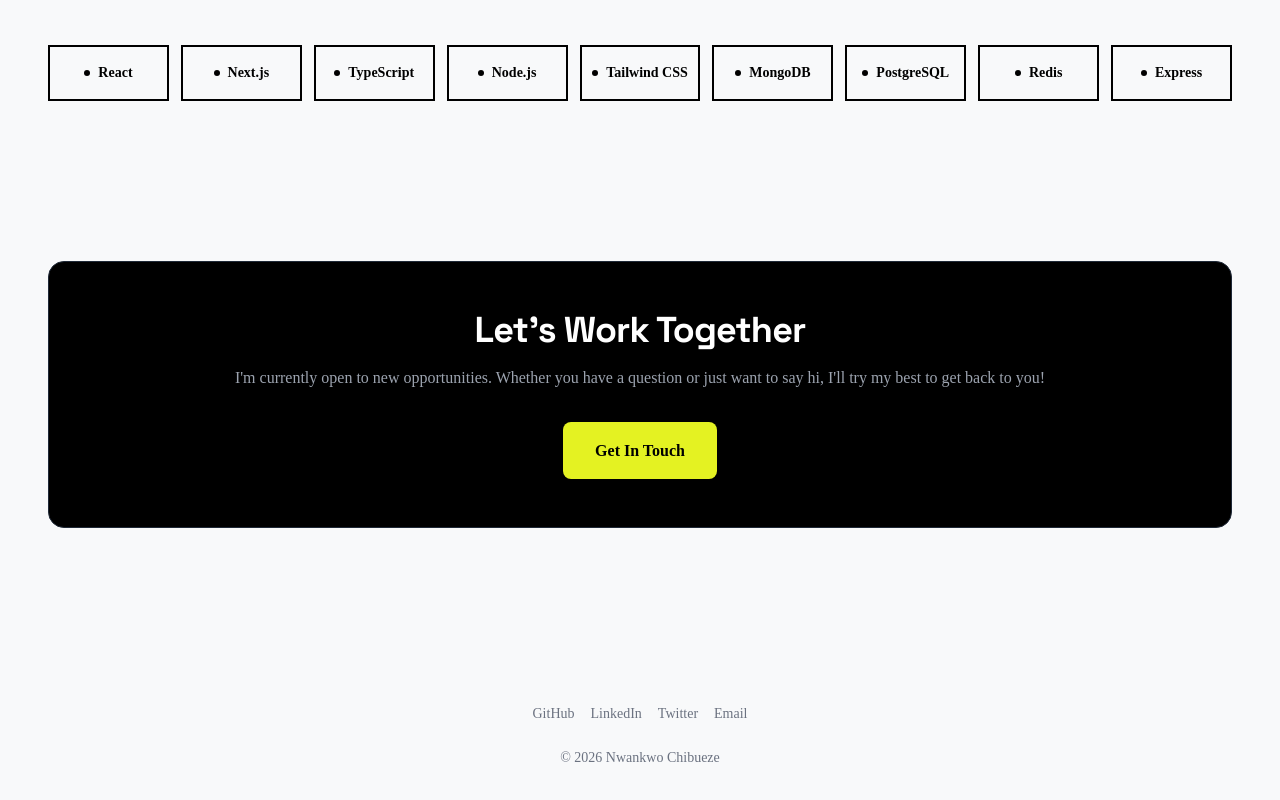
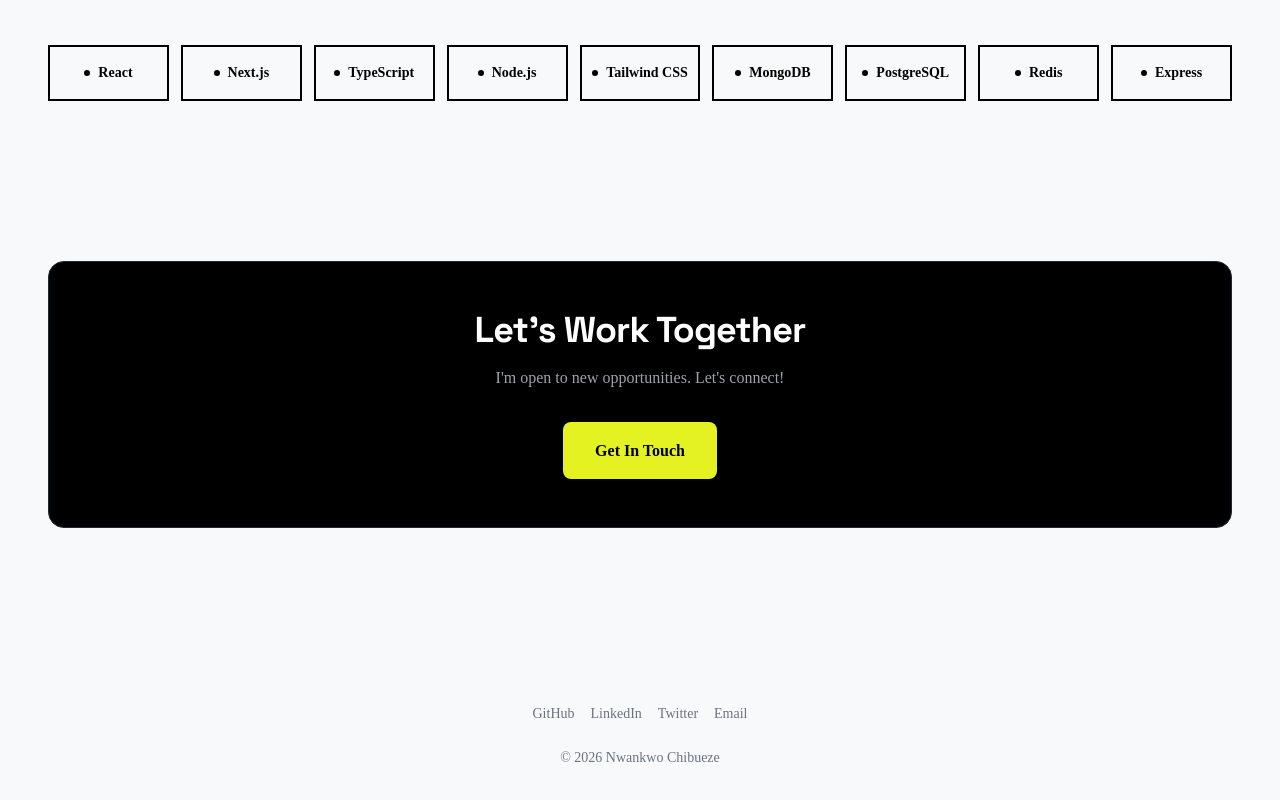
Before and after one commit to nwankwochibueze/portfolio, a Next.js app: page / in a window 1280 px wide. Shown: the part 1673-2473 px from the top of the page. Built offline with nearby package versions, Linux system fonts and the light colour scheme.

Commit message:
fix: get in touch message with a refine message

```diff
--- a/app/page.tsx
+++ b/app/page.tsx
@@ -8,7 +8,7 @@
 
       <section id="projects" className="py-12 md:py-20">
         <div className="flex flex-col sm:flex-row sm:items-center sm:justify-between gap-4 mb-8 md:mb-10">
-          <h2 className="text-2xl md:text-3xl lg:text-4xl font-bold">
+          <h2 className="text-2xl md:text-3xl lg:text-4xl font-bold font-heading">
             Featured Projects
           </h2>
           <a
@@ -24,7 +24,7 @@
       </section>
 
       <section id="skills" className="py-12 md:py-20">
-        <h2 className="text-2xl md:text-3xl lg:text-4xl font-bold mb-10">
+        <h2 className="text-2xl md:text-3xl lg:text-4xl font-bold font-heading mb-10">
           Tech Stack
         </h2>
         <div className="flex flex-col gap-4">
@@ -44,14 +44,15 @@
 
       <section id="contact" className="py-12 md:py-20">
         <div className="bg-black border border-gray-800 rounded-xl md:rounded-2xl p-6 md:p-8 lg:p-12 text-center">
-          <h2 className="text-2xl md:text-3xl lg:text-4xl font-bold mb-4 text-white">
+          <h2 className="text-2xl md:text-3xl lg:text-4xl font-bold font-heading mb-4 text-white">
             Let&apos;s Work Together
           </h2>
+
+          {/* ✅ UPDATED TEXT */}
           <p className="text-gray-400 mb-6 md:mb-8 text-sm md:text-base">
-            I&apos;m currently open to new opportunities. Whether you have a
-            question or just want to say hi, I&apos;ll try my best to get back
-            to you!
+            I&apos;m open to new opportunities. Let&apos;s connect!
           </p>
+
           <a
             href="mailto:nwankwochibu11@gmail.com"
             className="inline-flex px-6 md:px-8 py-3 md:py-4 bg-[#E4F222] hover:bg-[#CFE020] text-black font-semibold rounded-lg transition-colors min-h-[44px] items-center justify-center"
```
